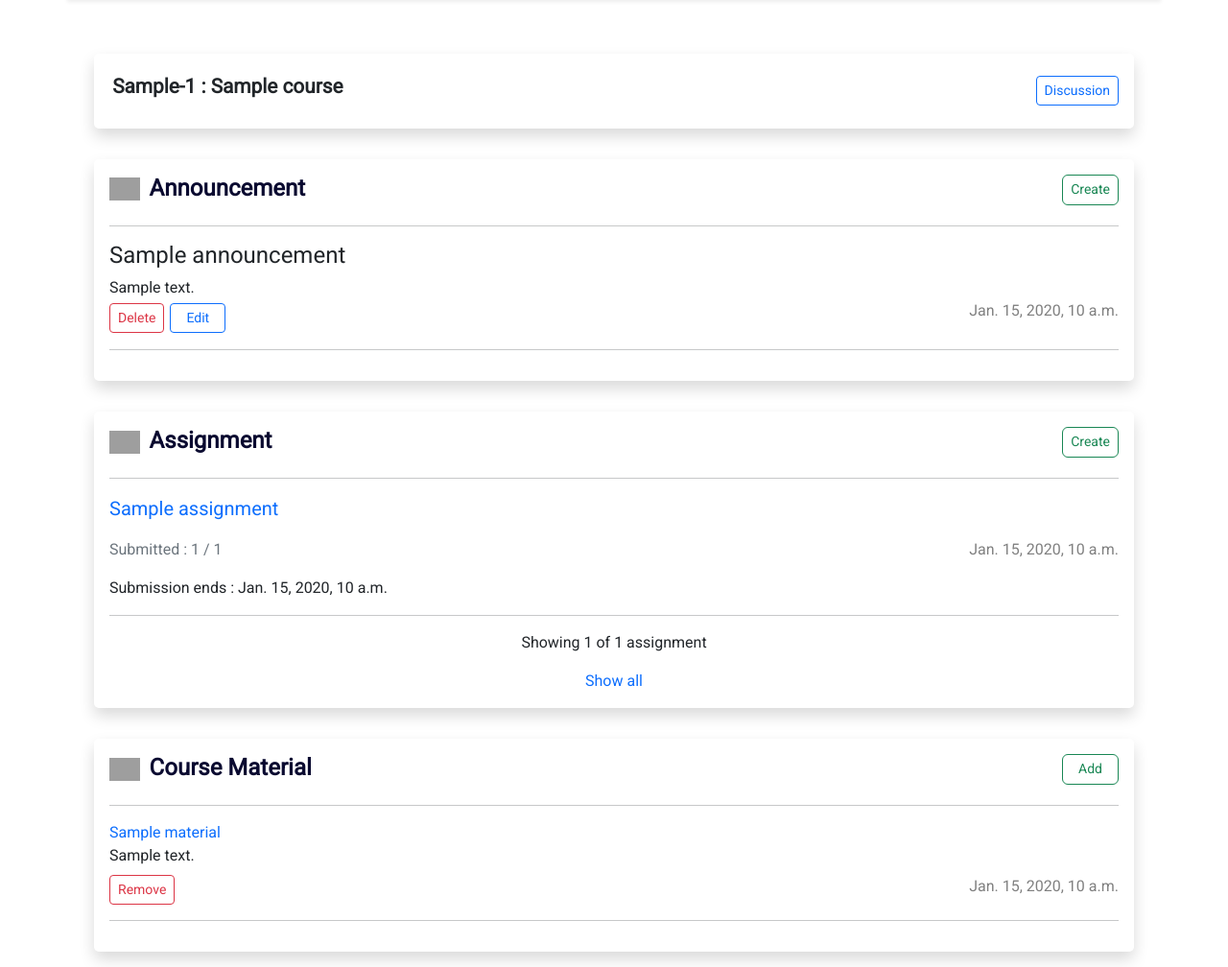
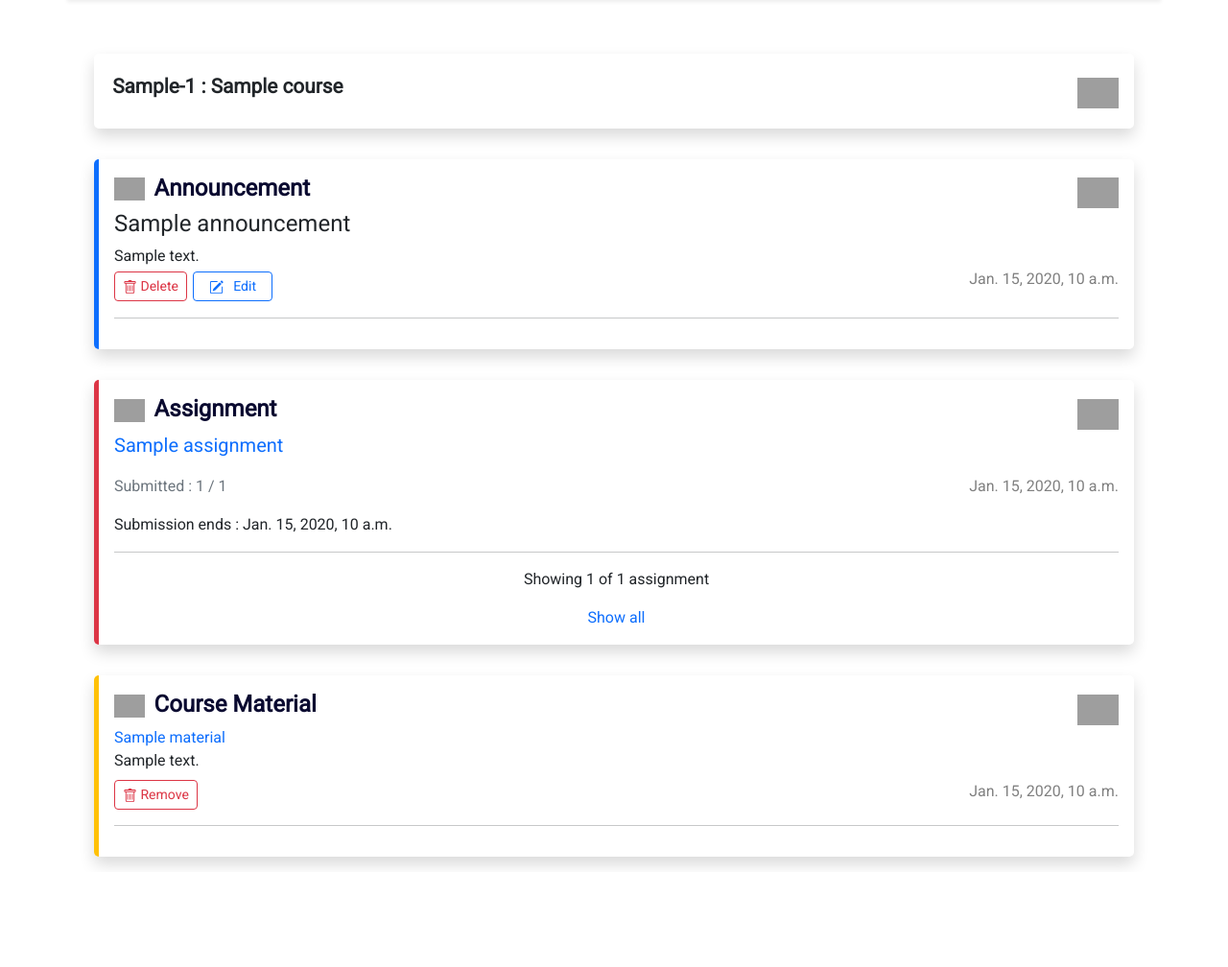
Before and after one commit to nz-m/eLMS-SWE, a Django app: template main/templates/main/faculty_course.html in a window 1280 px wide. Shown: the part 152-1160 px from the top of the page at 96% size. After the commit the page ends 1056 px from the top, so only its background shows below. Run offline with Django 4.2, Linux system fonts and the light colour scheme; tables that the repository leaves empty hold one stand-in row (values such as "Sample post"); the template is opened without the code that fills it: values that come from a table or form of the project are taken from there, most other values are stand-ins (such as "Sample title", 1, 10 or a date in 2020); some libraries are stand-ins or nearby versions; grey boxes are pictures that could not be loaded.

Commit message:
update template

```diff
--- a/main/templates/main/faculty_course.html
+++ b/main/templates/main/faculty_course.html
@@ -14,7 +14,6 @@
 {% url 'courses' %}
 {% endblock %}
 {% block content %}
-<div class="site-section">
 <!-- navigation links -->
 <div class="container shadow-sm">
    <nav aria-label="breadcrumb">
@@ -29,33 +28,42 @@
 <!-- navigation links end -->
 <div class="container d-flex flex-wrap flex-column">
    <!-- course name starts -->
-   <div class="course-section p-3 m-3 shadow d-flex justify-content-between align-items-center">
-      <h3 class="course_name">{{course.department}}-{{course.code}} : {{course.name}}</h3>
-      <a class="btn btn-outline-primary btn-sm"
-         href="{% url 'discussion' course.code %}">
-      Discussion
-      </a>
+   <div class="course-section p-3 m-3 shadow d-flex justify-content-between align-items-center courseCls">
+      <h3 id="courseTitle" class="course_name">{{course.department}}-{{course.code}} : {{course.name}}</h3>
+      <div class="dropdown">
+            <img class="dropdown-toggle" id="drop" data-bs-toggle="dropdown" aria-expanded="false" src="{% static 'images/icon/dropDown.png' %}"
+            alt="Options" height="32">
+         <ul class="dropdown-menu">
+           <li><a class="dropdown-item" href="{% url 'discussion' course.code %}">Discussion</a></li>
+           <li><a class="dropdown-item" href="#">Attendance</a></li>
+           <li><a class="dropdown-item" href="#">Online test</a></li>
+         </ul>
+       </div>
    </div>
    <!-- course name ends -->
    <!-- announcement section starts -->
-   <div class="course-section p-3 m-3 shadow">
-      <div class="d-flex justify-content-between">
-         <h4 class="fw-bold" style="color: rgb(10, 10, 48);"><img src="{% static 'images/icon/megaphone.png' %}"
+   <div class="course-section p-3 m-3 shadow border border-top-0 border-end-0 border-bottom-0 border-primary border-5">
+      <div class="d-flex justify-content-between ">
+         <h4 class="fw-bold announcementCls" style="color: rgb(10, 10, 48);"><img src="{% static 'images/icon/megaphone.png' %}"
             alt="" style="height:1.5rem;"><span style="margin-right: 0.6rem;"></span>Announcement
          </h4>
-         <a class="btn btn-sm btn-outline-success rounded" style="height:2rem"
-            href="{% url 'addAnnouncement' course.code  %}">Create</a>
+         <a
+            href="{% url 'addAnnouncement' course.code  %}"><img src="{% static 'images/icon/iconBlack.png' %}"
+            alt="" height="32"></a>
       </div>
       <div>
          {% for announcement in announcements %}
          <!-- individual announcement starts -->
-         <hr>
          <h4>{{announcement.title}}</h4>
          <div class="fs-6 text-break">{{announcement.description}}</div>
          <div class="announcement-cont d-flex justify-content-between">
             <div>
                <button type="button" class="btn btn-sm btn-outline-danger" data-bs-toggle="modal"
                   data-bs-target="#staticBackdrop">
+                  <svg xmlns="http://www.w3.org/2000/svg" width="15" height="15" fill="currentColor" class="bi bi-trash" viewBox="0 0 16 16">
+                     <path d="M5.5 5.5A.5.5 0 0 1 6 6v6a.5.5 0 0 1-1 0V6a.5.5 0 0 1 .5-.5zm2.5 0a.5.5 0 0 1 .5.5v6a.5.5 0 0 1-1 0V6a.5.5 0 0 1 .5-.5zm3 .5a.5.5 0 0 0-1 0v6a.5.5 0 0 0 1 0V6z"/>
+                     <path fill-rule="evenodd" d="M14.5 3a1 1 0 0 1-1 1H13v9a2 2 0 0 1-2 2H5a2 2 0 0 1-2-2V4h-.5a1 1 0 0 1-1-1V2a1 1 0 0 1 1-1H6a1 1 0 0 1 1-1h2a1 1 0 0 1 1 1h3.5a1 1 0 0 1 1 1v1zM4.118 4 4 4.059V13a1 1 0 0 0 1 1h6a1 1 0 0 0 1-1V4.059L11.882 4H4.118zM2.5 3V2h11v1h-11z"/>
+                   </svg>
                Delete
                </button>
                <!-- Popup -->
@@ -81,7 +89,10 @@
                   </div>
                </div>
                <a class="btn btn-sm btn-outline-primary px-3"
-                  href="{% url 'editAnnouncement' course.code announcement.id %}">Edit</a>
+                  href="{% url 'editAnnouncement' course.code announcement.id %}"><svg xmlns="http://www.w3.org/2000/svg" width="15" height="15" fill="currentColor" class="bi bi-pencil-square" viewBox="0 0 16 16">
+                     <path d="M15.502 1.94a.5.5 0 0 1 0 .706L14.459 3.69l-2-2L13.502.646a.5.5 0 0 1 .707 0l1.293 1.293zm-1.75 2.456-2-2L4.939 9.21a.5.5 0 0 0-.121.196l-.805 2.414a.25.25 0 0 0 .316.316l2.414-.805a.5.5 0 0 0 .196-.12l6.813-6.814z"/>
+                     <path fill-rule="evenodd" d="M1 13.5A1.5 1.5 0 0 0 2.5 15h11a1.5 1.5 0 0 0 1.5-1.5v-6a.5.5 0 0 0-1 0v6a.5.5 0 0 1-.5.5h-11a.5.5 0 0 1-.5-.5v-11a.5.5 0 0 1 .5-.5H9a.5.5 0 0 0 0-1H2.5A1.5 1.5 0 0 0 1 2.5v11z"/>
+                   </svg> &nbsp; Edit</a>
             </div>
             <div class="add-announcement" style="color:grey;">
                {{announcement.datetime}}
@@ -98,17 +109,20 @@
    </div>
    <!-- announcement section ends -->
    <!-- assignment section starts -->
-   <div class="course-section p-3 m-3 shadow">
+   <div class="course-section p-3 m-3 shadow border border-top-0 border-bottom-0 border-end-0 border-danger border-5">
       <div class="d-flex flex-row justify-content-between edit">
-         <h4 class="fw-bold" style="color: rgb(10, 10, 48);"><img src="{% static 'images/icon/open-book.png' %}"
+         <h4 class="fw-bold assignmentCls" style="color: rgb(10, 10, 48);"><img src="{% static 'images/icon/open-book.png' %}"
             alt="" style="height:1.5rem"><span style="margin-right: 0.6rem;"></span>Assignment</h4>
-         <a class="btn btn-sm btn-outline-success rounded" style="height:2rem"
-            href="{% url 'addAssignment' course.code %}">Create</a>
+         <a style="height:2rem"
+
+         href="{% url 'addAssignment' course.code %}">
+         <img src="{% static 'images/icon/iconBlack.png' %}"
+            alt="" height="32">
+         </a>
       </div>
       <div class="add-announcement">
          {% for assignment in assignments %}
          <!-- individual assignment starts -->
-         <hr>
          <a class="text-bold fs-5" href="{% url 'submission' course.code assignment.id %}">
          {{assignment.title}}</a>
          <div class="d-flex justify-content-between mt-3">
@@ -141,17 +155,18 @@
    </div>
    <!-- assignment section ends -->
    <!-- course material section starts -->
-   <div class="course-section p-3 m-3 shadow">
+   <div class="course-section p-3 m-3 shadow border border-top-0 border-bottom-0 border-warning border-end-0 border-5" id="material">
       <div class="d-flex flex-row justify-content-between edit">
-         <h4 class="fw-bold" style="color: rgb(10, 10, 48);"><img src="{% static 'images/icon/folder.png' %}"
+         <h4 class="fw-bold materialCls" style="color: rgb(10, 10, 48);"><img src="{% static 'images/icon/folder.png' %}"
             alt="" style="height:1.5rem"><span style="margin-right: 0.6rem;"></span>Course Material</h4>
-         <a class="btn btn-sm btn-outline-success rounded" style="height:2rem"
-            href="{% url 'addCourseMaterial' course.code  %}"><span class="px-2">Add</span></a>
+         <a
+            href="{% url 'addCourseMaterial' course.code  %}"><img src="{% static 'images/icon/iconBlack.png' %}"
+               alt="" height="32"></a>
       </div>
       <div class="add-announcement">
          {% for material in materials  %}
          <!-- individual material starts -->
-         <hr>
+
          <a class="add-announcement" href="{{ material.file.url }}">{{material.title}}</a><br>
          <div class="fs-6 text-break mb-2">{{material.description}}</div>
          <!-- Popup -->
@@ -178,6 +193,10 @@
          <div class="d-flex flex-row justify-content-between">
             <button type="button" class="btn btn-sm btn-outline-danger" data-bs-toggle="modal"
                data-bs-target="#materialDel">
+               <svg xmlns="http://www.w3.org/2000/svg" width="15" height="15" fill="currentColor" class="bi bi-trash" viewBox="0 0 16 16">
+                  <path d="M5.5 5.5A.5.5 0 0 1 6 6v6a.5.5 0 0 1-1 0V6a.5.5 0 0 1 .5-.5zm2.5 0a.5.5 0 0 1 .5.5v6a.5.5 0 0 1-1 0V6a.5.5 0 0 1 .5-.5zm3 .5a.5.5 0 0 0-1 0v6a.5.5 0 0 0 1 0V6z"/>
+                  <path fill-rule="evenodd" d="M14.5 3a1 1 0 0 1-1 1H13v9a2 2 0 0 1-2 2H5a2 2 0 0 1-2-2V4h-.5a1 1 0 0 1-1-1V2a1 1 0 0 1 1-1H6a1 1 0 0 1 1-1h2a1 1 0 0 1 1 1h3.5a1 1 0 0 1 1 1v1zM4.118 4 4 4.059V13a1 1 0 0 0 1 1h6a1 1 0 0 0 1-1V4.059L11.882 4H4.118zM2.5 3V2h11v1h-11z"/>
+                </svg>
             Remove
             </button>
             <div class="add-announcement" style="color:grey;">
@@ -195,4 +214,62 @@
    </div>
    <!-- course material section ends-->
 </div>
+<script>
+
+      anime(
+
+         {
+          targets: '.assignmentCls',
+            translateX: [
+               { value: '-100%', duration: 0 },
+               { value: '0', duration: 1000 }
+            ],
+            opacity: [
+               { value: 0, duration: 0 },
+               { value: 1, duration: 1000 }
+            ],
+            easing: 'easeInOutQuad',
+            delay: function (el, i) {
+               return i * 100;
+            }
+         }
+
+      );
+      anime(
+         {
+            targets: '.announcementCls',
+            translateX: [
+               { value: '-100%', duration: 0 },
+               { value: '0', duration: 1000 }
+            ],
+            opacity: [
+               { value: 0, duration: 0 },
+               { value: 1, duration: 1000 }
+            ],
+            easing: 'easeInOutQuad',
+            delay: function (el, i) {
+               return i * 100;
+            }
+         }
+         );
+
+         anime(
+         {
+            targets: '.materialCls',
+            translateX: [
+               { value: '-100%', duration: 0 },
+               { value: '0', duration: 1000 }
+            ],
+            opacity: [
+               { value: 0, duration: 0 },
+               { value: 1, duration: 1000 }
+            ],
+            easing: 'easeInOutQuad',
+            delay: function (el, i) {
+               return i * 100;
+            }
+         }
+         );
+
+</script>
 {% endblock %}
--- a/templates/index.html
+++ b/templates/index.html
@@ -12,6 +12,10 @@
       <link rel="manifest" href="{% static 'images/icon/site.webmanifest' %}">
       <link rel="stylesheet" href="{% static 'styles/bootstrap.min.css' %}">
       <link rel="stylesheet" href="{% static 'styles/style.css' %}">
+      <link href="https://vjs.zencdn.net/7.20.2/video-js.css" rel="stylesheet" />
+      <script src="https://cdnjs.cloudflare.com/ajax/libs/animejs/3.2.1/anime.min.js" integrity="sha512-z4OUqw38qNLpn1libAN9BsoDx6nbNFio5lA6CuTp9NlK83b89hgyCVq+N5FdBJptINztxn1Z3SaKSKUS5UP60Q==" crossorigin="anonymous" referrerpolicy="no-referrer"></script>
+      <script src="https://cdnjs.cloudflare.com/ajax/libs/jquery/3.6.0/jquery.min.js" integrity="sha512-894YE6QWD5I59HgZOGReFYm4dnWc1Qt5NtvYSaNcOP+u1T9qYdvdihz0PPSiiqn/+/3e7Jo4EaG7TubfWGUrMQ==" crossorigin="anonymous" referrerpolicy="no-referrer"></script>
+
    </head>
    <body>
       <!-- Navbar Starts -->
@@ -55,6 +59,10 @@
       {% block  content %}
       {% endblock  %}
       <script src=" {% static 'js/bootstrap.bundle.min.js' %} "></script>
+      <script src=" {% static 'js/chart.js' %} "></script>
+
+
+
       <!-- Tooltips-->
       <script>
          var tooltipTriggerList = [].slice.call(document.querySelectorAll('[data-bs-toggle="tooltip"]'))
```
